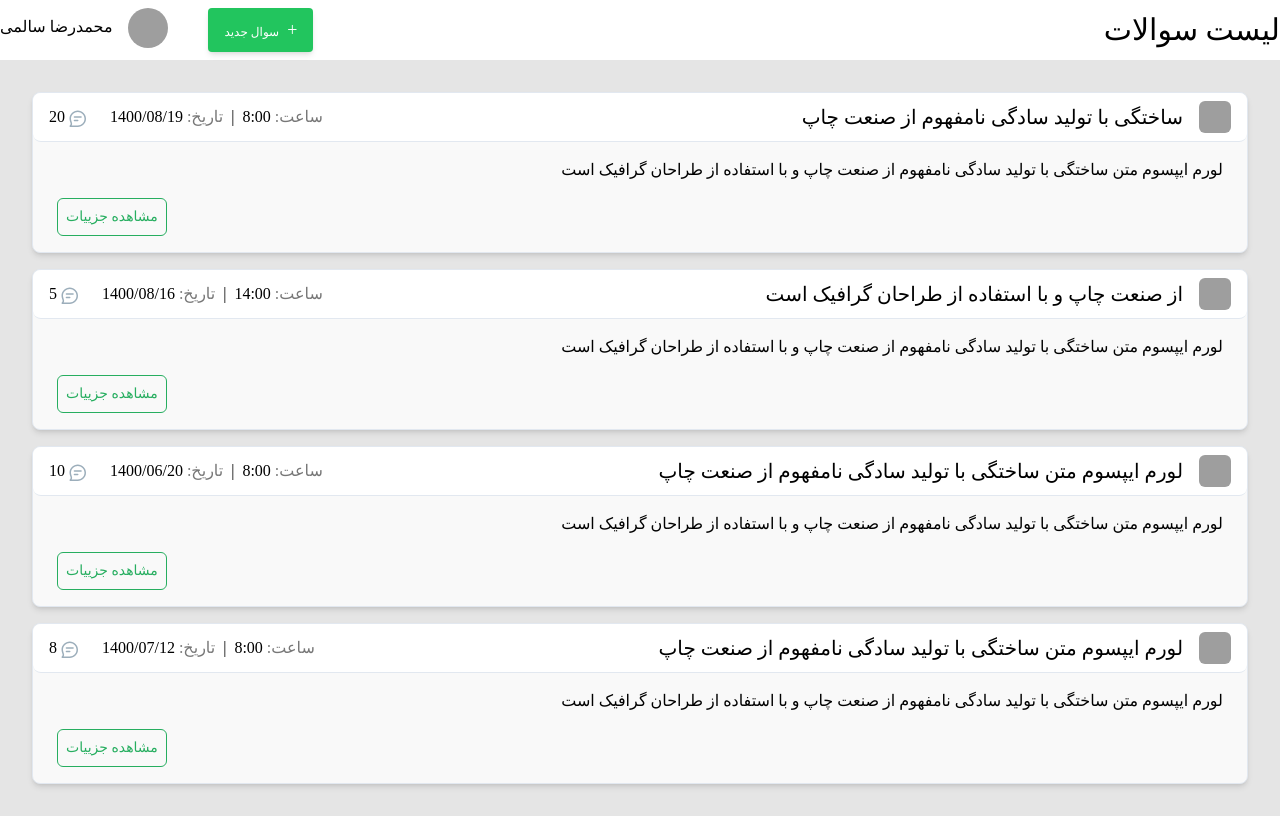
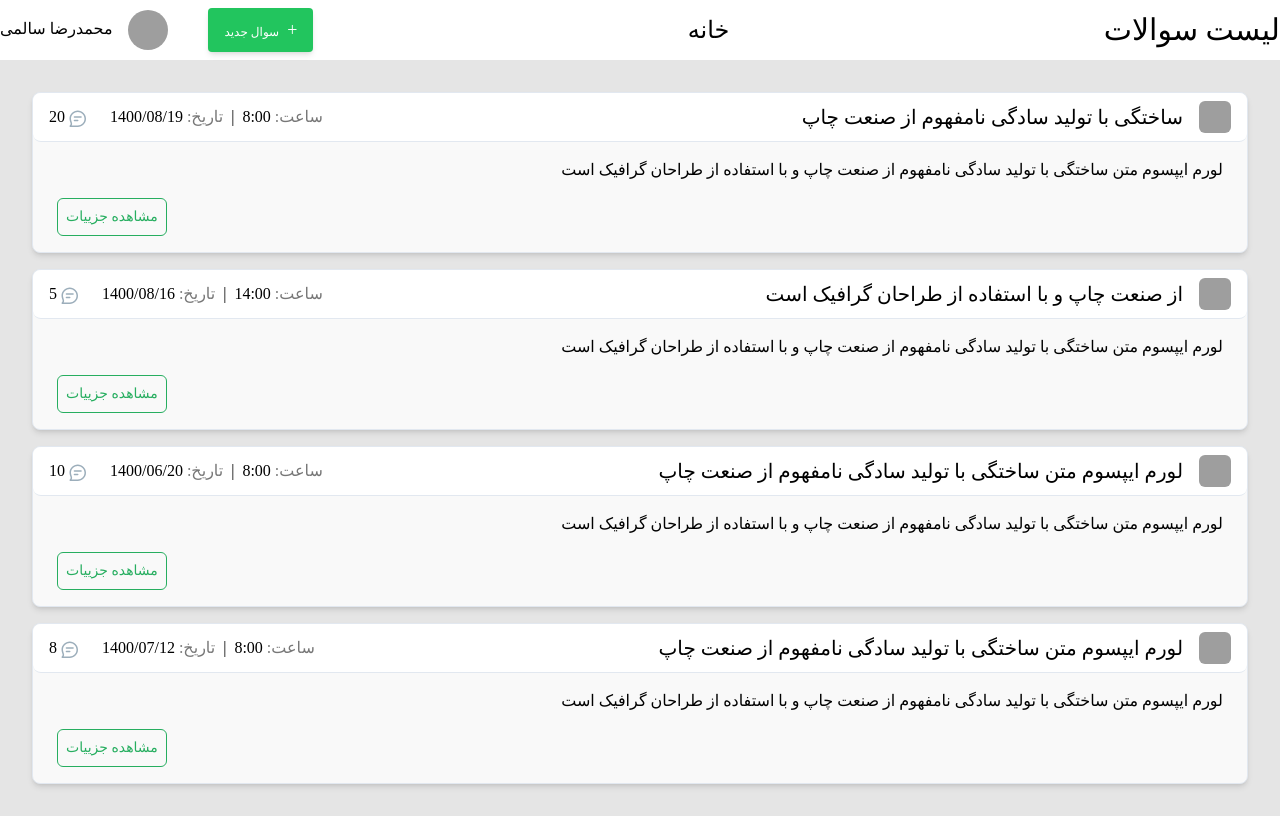
Before and after one commit to reza-salemi/karnameh_task, a React (Create React App) app: page / in a window 1280 px wide. Built offline with nearby package versions, Linux system fonts and the light colour scheme; data requests are answered from the project's data file; grey boxes are pictures that could not be loaded; a small style sheet from the web is missing.

Commit message:
update: add home link to header

```diff
--- a/src/layouts/header.tsx
+++ b/src/layouts/header.tsx
@@ -1,5 +1,5 @@
 import AddQuestion from "../components/add-question-button";
-import { useLocation } from "react-router-dom";
+import { useLocation, Link } from "react-router-dom";
 
 const Header = () => {
   const { pathname } = useLocation();
@@ -15,7 +15,11 @@ const Header = () => {
     <header className="bg-white mb-8">
       <nav className="flex flex-row-reverse py-2 justify-between container mx-auto items-center">
         <h1 className="text-3xl">{title}</h1>
-        <div className="flex gap-10">
+        <Link to={"/"}>
+          <span className="text-2xl">خانه</span>
+        </Link>
+
+        <div className="flex gap-10 items-center">
           <div>
             <span>محمدرضا سالمی</span>
             <img
```
